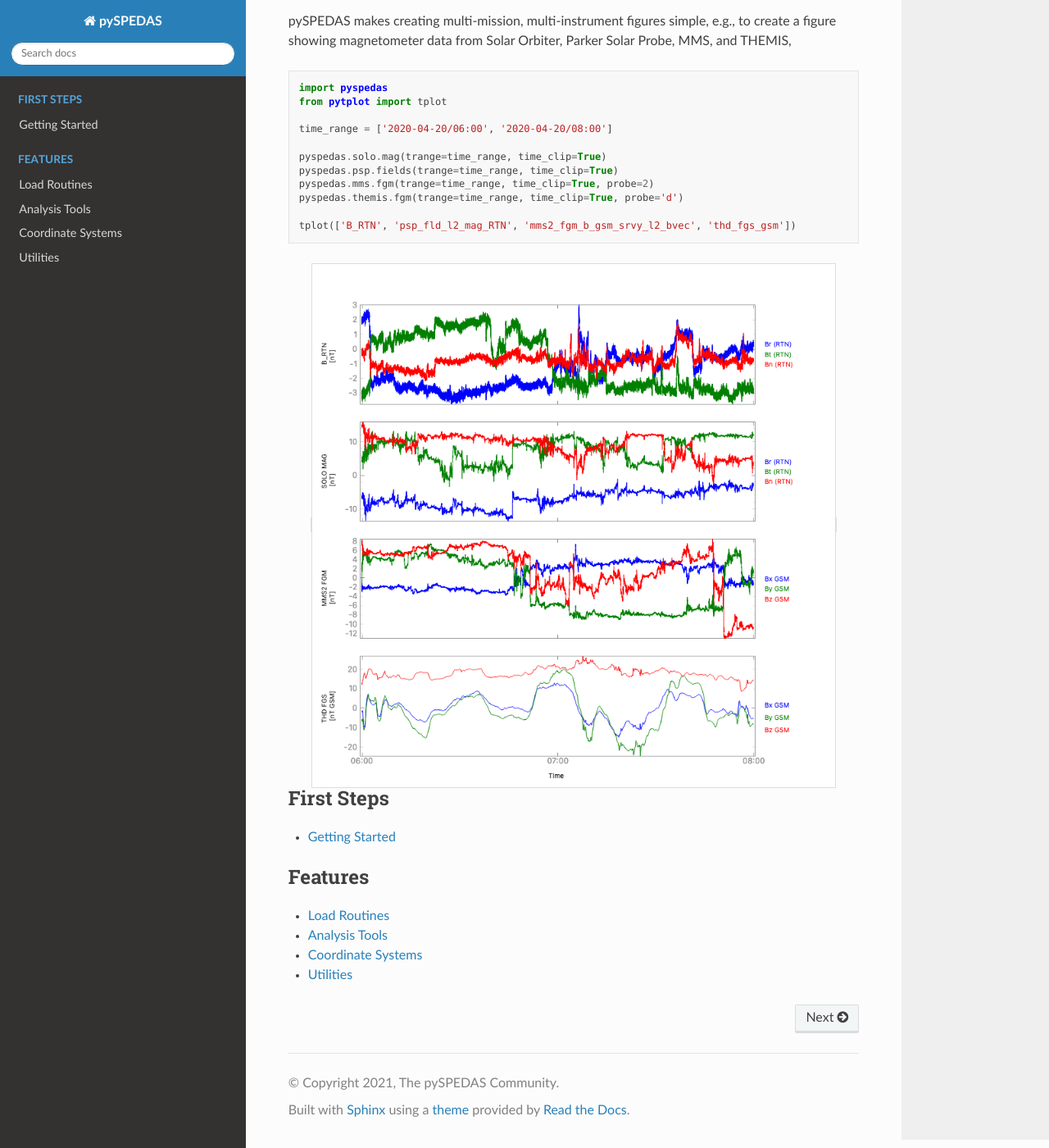
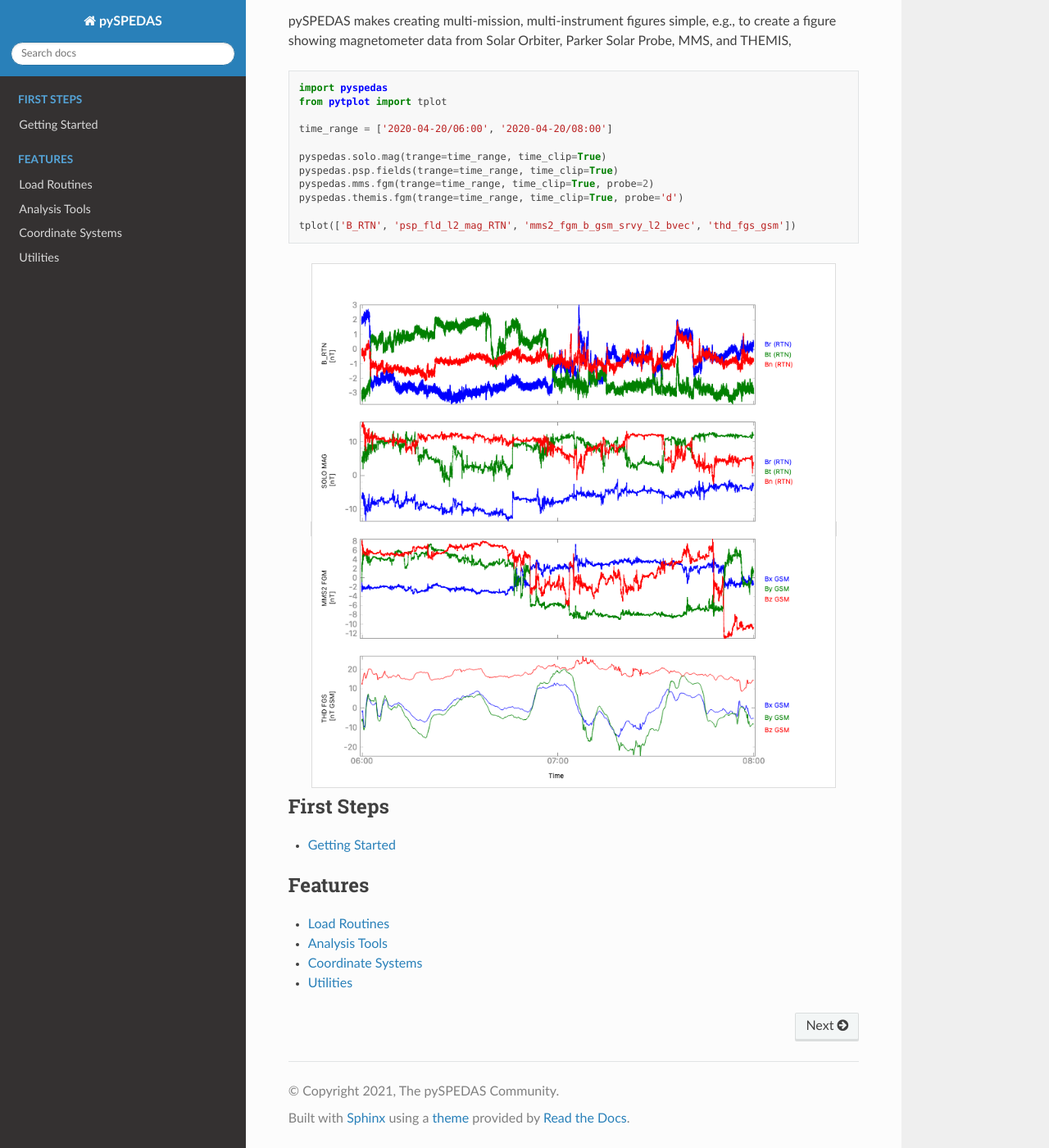
Before and after one commit to spedas/pyspedas, a Sphinx documentation site: the page built from docs/source/index.rst, in a window 1280 px wide and 1400 px high, scrolled down 338 px. Shown: the whole window at 82% size. Built offline with Sphinx 7.4.7 and the Read the Docs theme 2.0.0, drawn with Linux system fonts in a browser that asks for light colours.

Commit message:
updating bottom margin for images in the docs

```diff
--- a/docs/source/_static/css/custom.css
+++ b/docs/source/_static/css/custom.css
@@ -1,5 +1,4 @@
 .imgborder {
   border: 1px solid #ddd;
-  max-width: 100%;
-  height: auto;
+  margin-bottom: 10px;
 }
```
